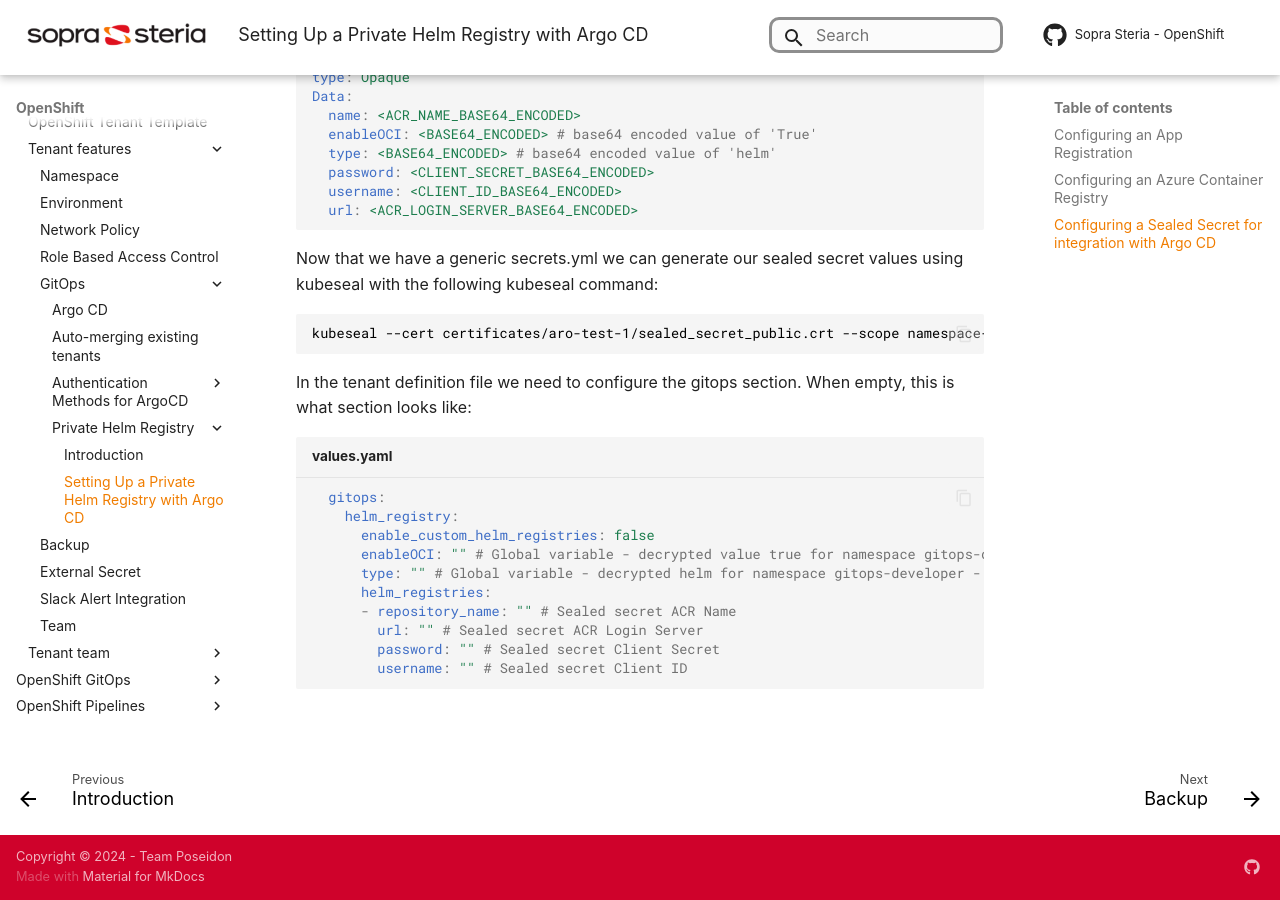
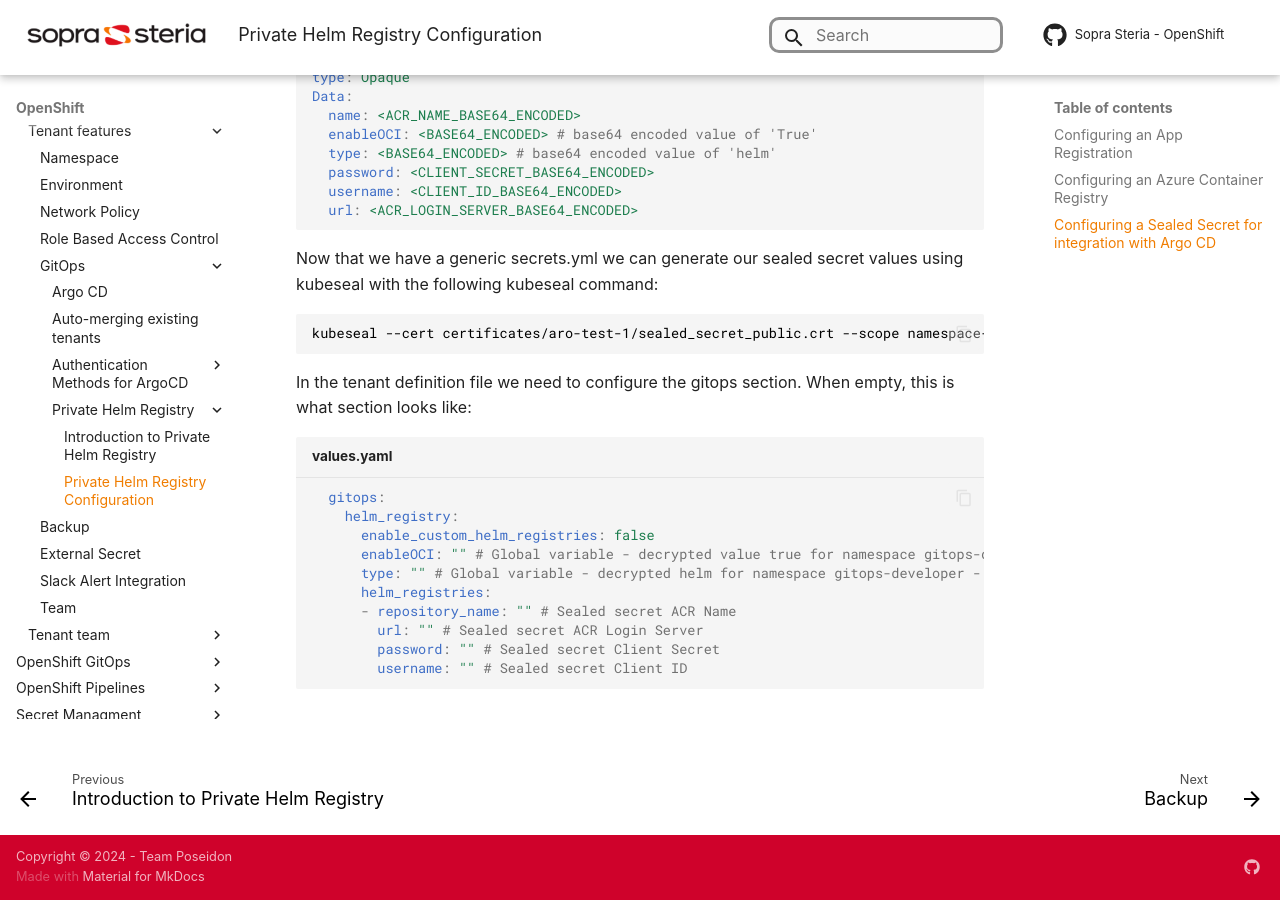
Before and after one commit to Sopra-Steria-Norge-Kubernetes/OpenShift, an MkDocs documentation site: the page built from docs/OpenShift Tenants/Tenant features/GitOps/Private Helm Registry/private-helm-registry-setup.md, in a window 1280 px wide and 900 px high, scrolled down 2469 px. Built offline with MkDocs 1.6.1 and Material for MkDocs 9.7.7, drawn with Linux system fonts in a browser that asks for light colours; some web fonts are replaced; comment, search, counter and statistics services are not loaded.

```diff
--- a/mkdocs.yml
+++ b/mkdocs.yml
@@ -29,8 +29,8 @@
           - Authenticate with GitHub App: OpenShift Tenants/Tenant features/GitOps/Authentication Methods for ArgoCD/authenticate-with-github-app.md
           - Authenticate with SSH: OpenShift Tenants/Tenant features/GitOps/Authentication Methods for ArgoCD/authenticate-with-ssh.md
         - Private Helm Registry:
-          - Introduction: OpenShift Tenants/Tenant features/GitOps/Private Helm Registry/introduction.md
-          - Setting Up a Private Helm Registry with Argo CD: OpenShift Tenants/Tenant features/GitOps/Private Helm Registry/private-helm-registry-setup.md
+          - Introduction to Private Helm Registry: OpenShift Tenants/Tenant features/GitOps/Private Helm Registry/introduction.md
+          - Private Helm Registry Configuration: OpenShift Tenants/Tenant features/GitOps/Private Helm Registry/private-helm-registry-setup.md
       - Backup: OpenShift Tenants/Tenant features/backup.md
       - External Secret: OpenShift Tenants/Tenant features/external-secrets.md
       - Slack Alert Integration: OpenShift Tenants/Tenant features/slack-alert-integration.md
```
Also changed, not shown: docs/OpenShift Tenants/Tenant features/GitOps/Private Helm Registry/introduction.md (+15 -0 lines).
